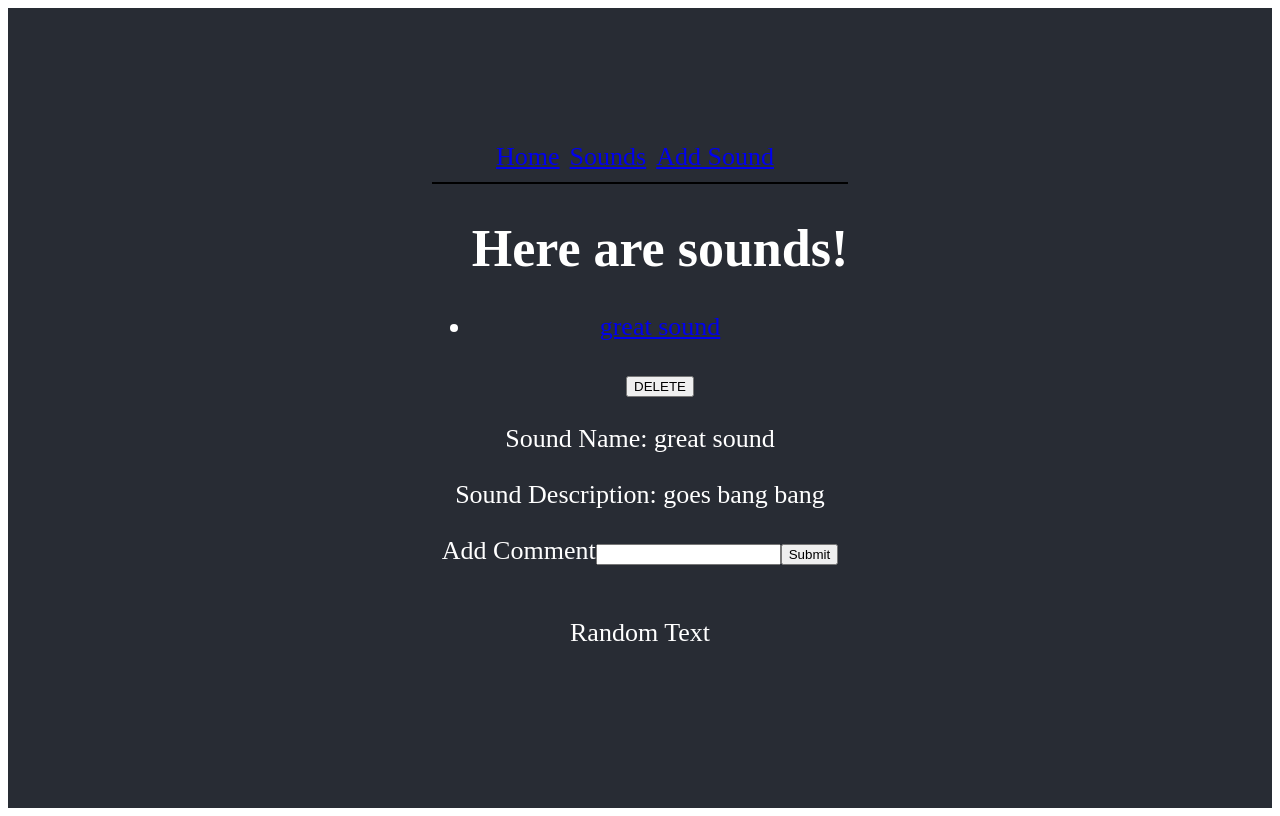
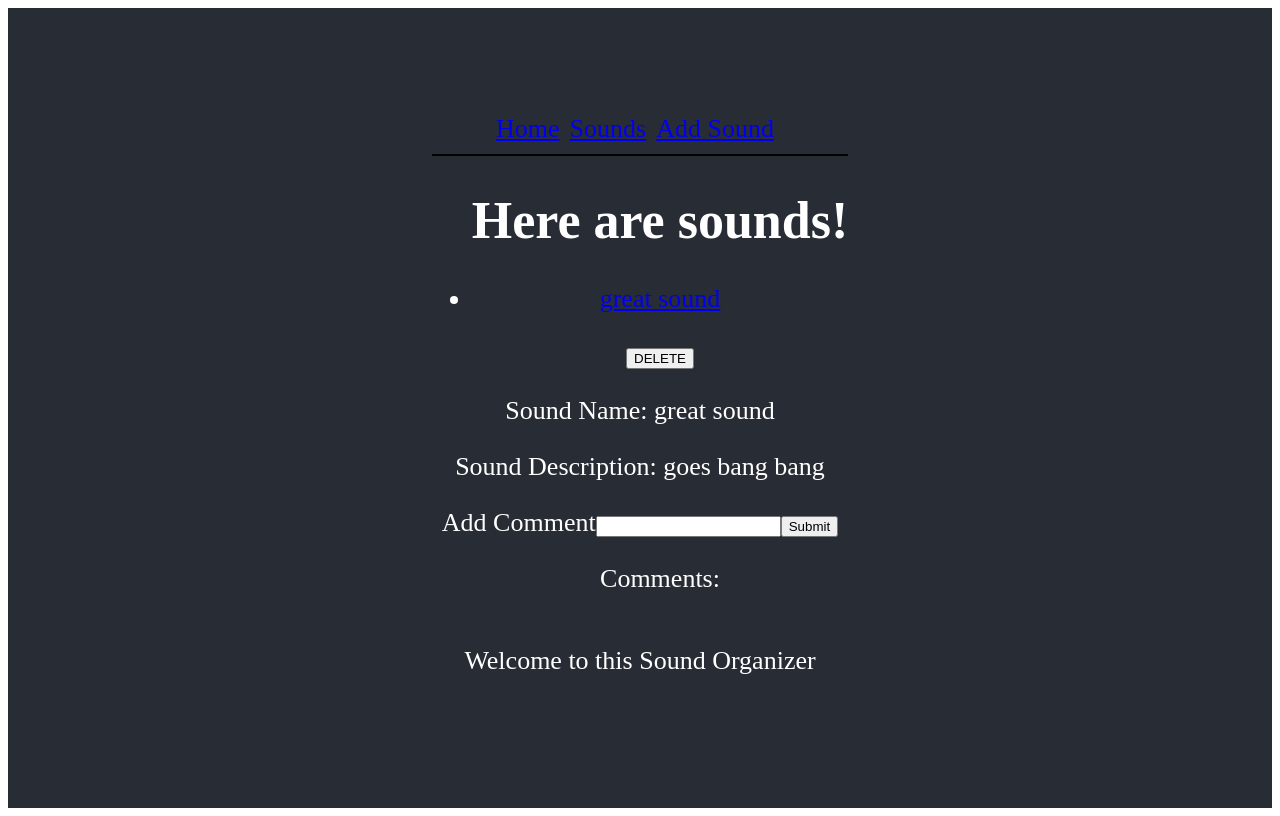
Before and after one commit to coryjbergquist/react-redux-sound-organizer, a React (Create React App) app: page /sounds/123 in a window 1280 px wide. Built offline with nearby package versions, Linux system fonts and the light colour scheme.

Commit message:
add history.push to AddSounds.js

```diff
--- a/src/App.js
+++ b/src/App.js
@@ -27,7 +27,7 @@ class App extends Component {
         </div>
 
         <div>
-          <p>Random Text</p>
+          <p>Welcome to this Sound Organizer</p>
         </div>
 
         <div>
--- a/src/components/AddSounds.js
+++ b/src/components/AddSounds.js
@@ -25,11 +25,13 @@ class AddSounds extends Component {
 
   handleSubmit = event => {
     event.preventDefault();
-    this.props.addSound(this.state)
+    const { addSound, history } = this.props;
+    addSound(this.state)
     this.setState({
       name: "",
       description: "",
     });
+    history.push('/sounds')
   }
 
 
--- a/src/components/CommentsList.js
+++ b/src/components/CommentsList.js
@@ -15,10 +15,9 @@ const CommentsList = (props) => {
 
 
   return (
-    <ul>
-
-      <span>{commentList}</span>
-    </ul>
+    <div>
+      {commentList}
+    </div>
   );
 };
 
--- a/src/containers/CommentsListContainer.js
+++ b/src/containers/CommentsListContainer.js
@@ -15,12 +15,14 @@ class CommentsListContainer extends React.Component {
           soundId={this.props.sound.id}
         />
 
-
-        <CommentsList
-          comments={this.props.comments}
-          soundId={this.props.sound.id}
-          delete={this.props.delete}
-        />
+        <ul>
+        Comments:
+          <CommentsList
+            comments={this.props.comments}
+            soundId={this.props.sound.id}
+            delete={this.props.delete}
+          />
+        </ul>
 
       </div>
     );
```
